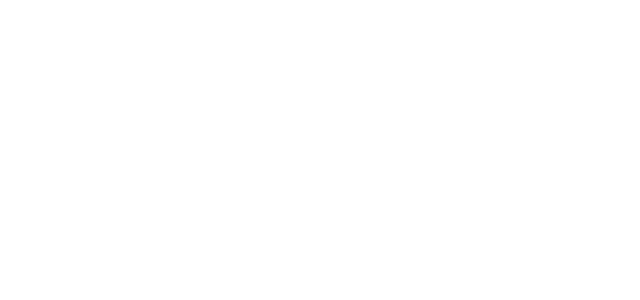
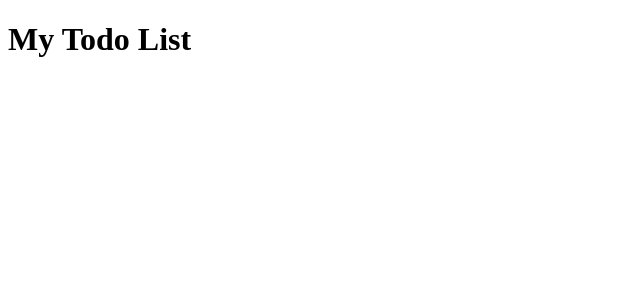
Before and after one commit to Haouabarkallah/Learning_Js_Haoua_Barkallah, a React (Vite) app in the folder day_33/my_app/firstapp/: page / in a window 1280 px wide. Shown: the top 300 px of the page, without its empty margins (0-640 px from the left). Built offline with nearby package versions, Linux system fonts and the light colour scheme.

Commit message:
modify the file

```diff
--- a/day_33/my_app/firstapp/src/components/TodoWrapper.js
+++ b/day_33/my_app/firstapp/src/components/TodoWrapper.js
@@ -1,9 +1,9 @@
 import React from 'react';
 
-export const TodoWrapper = ({ children }) => {
+export const TodoWrapper = () => {
   return (
     <div className="todo-wrapper">
-      {children}
+      <h1>My Todo List</h1>
     </div>
   );
 };
```
